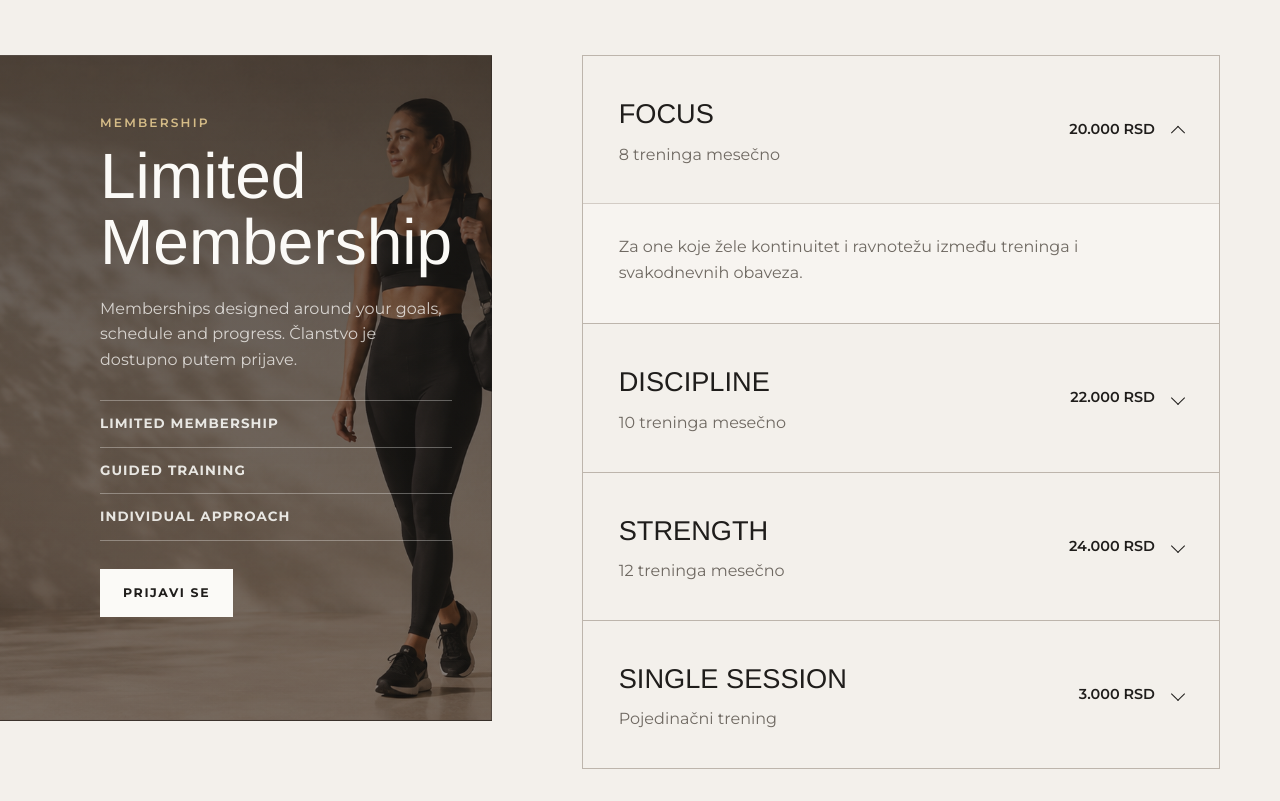
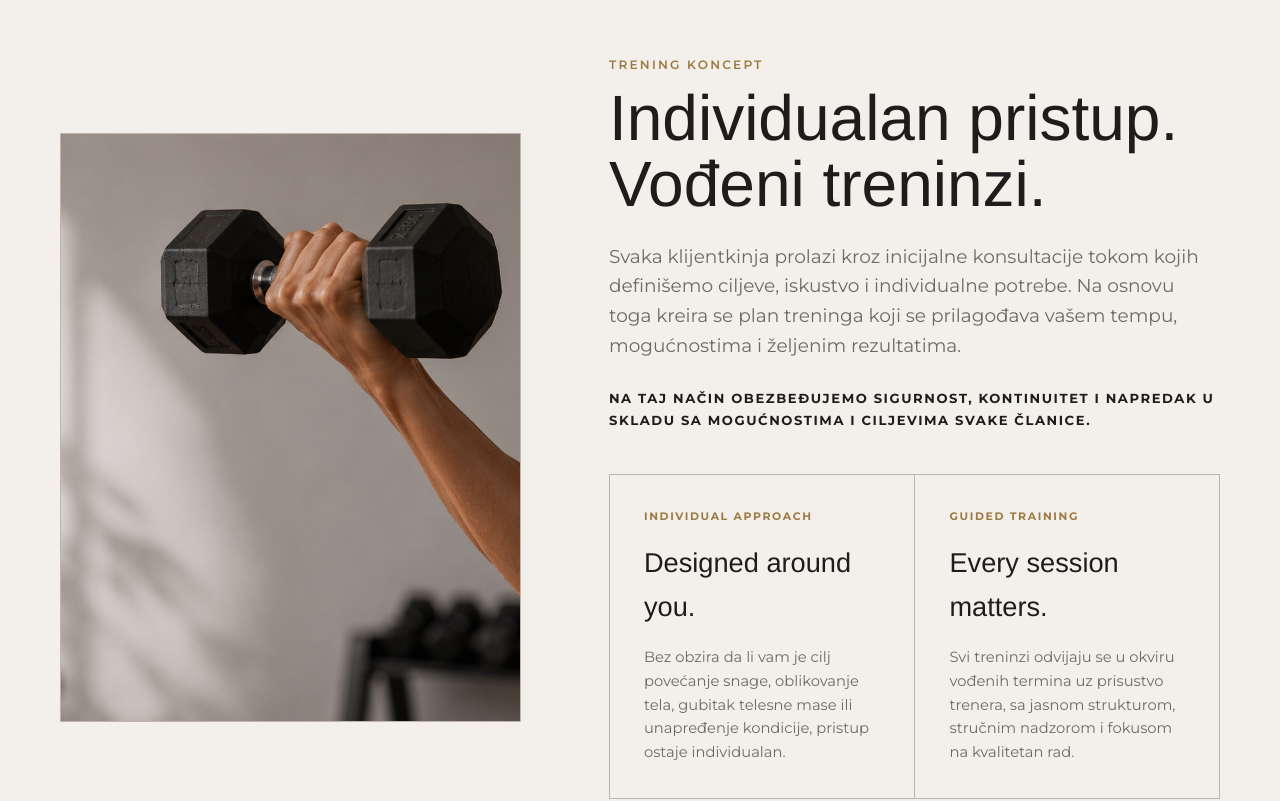
Before and after one commit to Stefan4012IT/elan-production, a Next.js app: page / in a window 1280 px wide. Shown: the part 3380-4181 px from the top of the page. Built offline with nearby package versions, Linux system fonts and the light colour scheme; no server answers.

Commit message:
Add training concept section

```diff
--- a/app/globals.scss
+++ b/app/globals.scss
@@ -738,6 +738,86 @@ h3 {
   background-position: right center;
 }
 
+.training-concept {
+  display: grid;
+  grid-template-columns: 0.86fr 1.14fr;
+  gap: clamp(34px, 7vw, 88px);
+  align-items: center;
+  border-top: 1px solid var(--border);
+}
+
+.training-concept__image {
+  min-height: clamp(520px, 46vw, 680px);
+  border: 1px solid var(--border);
+  background:
+    linear-gradient(rgba(31, 29, 27, 0.04), rgba(31, 29, 27, 0.08)),
+    url('#{$asset-prefix}/images/elan-img-1.png') center / cover;
+}
+
+.training-concept__content {
+  min-width: 0;
+
+  h2 {
+    max-width: 680px;
+  }
+
+  > p:not(.section-kicker) {
+    max-width: 650px;
+    margin: 24px 0 0;
+    color: var(--muted);
+    font-size: clamp(1.02rem, 1.45vw, 1.18rem);
+  }
+
+  > span {
+    display: block;
+    max-width: 620px;
+    margin-top: 28px;
+    color: var(--text);
+    font-size: 0.82rem;
+    font-weight: 700;
+    letter-spacing: 0.12em;
+    line-height: 1.65;
+    text-transform: uppercase;
+  }
+}
+
+.training-concept__cards {
+  display: grid;
+  grid-template-columns: repeat(2, minmax(0, 1fr));
+  gap: 0;
+  margin-top: 42px;
+  border: 1px solid var(--border);
+}
+
+.training-concept__card {
+  padding: clamp(24px, 3vw, 34px);
+
+  & + & {
+    border-left: 1px solid var(--border);
+  }
+
+  p {
+    margin: 0;
+    color: var(--accent);
+    font-size: 0.68rem;
+    font-weight: 700;
+    letter-spacing: 0.15em;
+    line-height: 1.35;
+    text-transform: uppercase;
+  }
+
+  h3 {
+    margin-top: 18px;
+  }
+
+  span {
+    display: block;
+    margin-top: 18px;
+    color: var(--muted);
+    font-size: 0.92rem;
+  }
+}
+
 .membership {
   display: grid;
   grid-template-columns: 0.72fr 1.28fr;
@@ -1308,6 +1388,7 @@ h3 {
   .ease,
   .space,
   .audience,
+  .training-concept,
   .application {
     grid-template-columns: 1fr;
   }
@@ -1332,6 +1413,22 @@ h3 {
     left: 0;
     margin-left: 0;
     border-left: 1px solid var(--border);
+  }
+
+  .training-concept__image {
+    min-height: auto;
+    aspect-ratio: 16 / 10;
+  }
+
+  .training-concept__cards {
+    grid-template-columns: 1fr;
+  }
+
+  .training-concept__card {
+    & + & {
+      border-top: 1px solid var(--border);
+      border-left: 0;
+    }
   }
 
   .ease {
--- a/app/page.js
+++ b/app/page.js
@@ -71,6 +71,24 @@ const content = {
         {
           eyebrow: 'Simple',
           text: 'Organizacija treninga ostaje jasna i nenametljiva',
+        },
+      ],
+    },
+    trainingConcept: {
+      kicker: 'Trening koncept',
+      title: 'Individualan pristup. Vođeni treninzi.',
+      text: 'Svaka klijentkinja prolazi kroz inicijalne konsultacije tokom kojih definišemo ciljeve, iskustvo i individualne potrebe. Na osnovu toga kreira se plan treninga koji se prilagođava vašem tempu, mogućnostima i željenim rezultatima.',
+      note: 'Na taj način obezbeđujemo sigurnost, kontinuitet i napredak u skladu sa mogućnostima i ciljevima svake članice.',
+      items: [
+        {
+          kicker: 'Individual Approach',
+          title: 'Designed around you.',
+          text: 'Bez obzira da li vam je cilj povećanje snage, oblikovanje tela, gubitak telesne mase ili unapređenje kondicije, pristup ostaje individualan.',
+        },
+        {
+          kicker: 'Guided Training',
+          title: 'Every session matters.',
+          text: 'Svi treninzi odvijaju se u okviru vođenih termina uz prisustvo trenera, sa jasnom strukturom, stručnim nadzorom i fokusom na kvalitetan rad.',
         },
       ],
     },
@@ -227,6 +245,24 @@ const content = {
         {
           eyebrow: 'Simple',
           text: 'Training organisation remains clear and effortless',
+        },
+      ],
+    },
+    trainingConcept: {
+      kicker: 'Training Concept',
+      title: 'Individual approach. Guided training.',
+      text: 'Every member begins with an initial consultation where we define goals, experience and individual needs. From there, a training plan is created around your pace, abilities and desired results.',
+      note: 'This keeps training safe, consistent and aligned with each member’s possibilities and goals.',
+      items: [
+        {
+          kicker: 'Individual Approach',
+          title: 'Designed around you.',
+          text: 'Whether your focus is strength, body composition, weight loss or conditioning, the approach remains personal and adapted to your progress.',
+        },
+        {
+          kicker: 'Guided Training',
+          title: 'Every session matters.',
+          text: 'All sessions take place in guided appointments with a trainer present, clear structure and professional supervision throughout the work.',
         },
       ],
     },
@@ -606,6 +642,25 @@ export default function Home() {
         <div className="ease__image ease__image--right" aria-hidden="true" />
       </section>
 
+      <section className="training-concept section-shell">
+        <div className="training-concept__image" aria-hidden="true" />
+        <div className="training-concept__content">
+          <p className="section-kicker">{copy.trainingConcept.kicker}</p>
+          <h2>{copy.trainingConcept.title}</h2>
+          <p>{copy.trainingConcept.text}</p>
+          <span>{copy.trainingConcept.note}</span>
+          <div className="training-concept__cards">
+            {copy.trainingConcept.items.map((item) => (
+              <article className="training-concept__card" key={item.title}>
+                <p>{item.kicker}</p>
+                <h3>{item.title}</h3>
+                <span>{item.text}</span>
+              </article>
+            ))}
+          </div>
+        </div>
+      </section>
+
       <section className="membership section-shell" id="membership">
         <div className="membership__intro">
           <p className="section-kicker">{copy.membership.kicker}</p>
```
